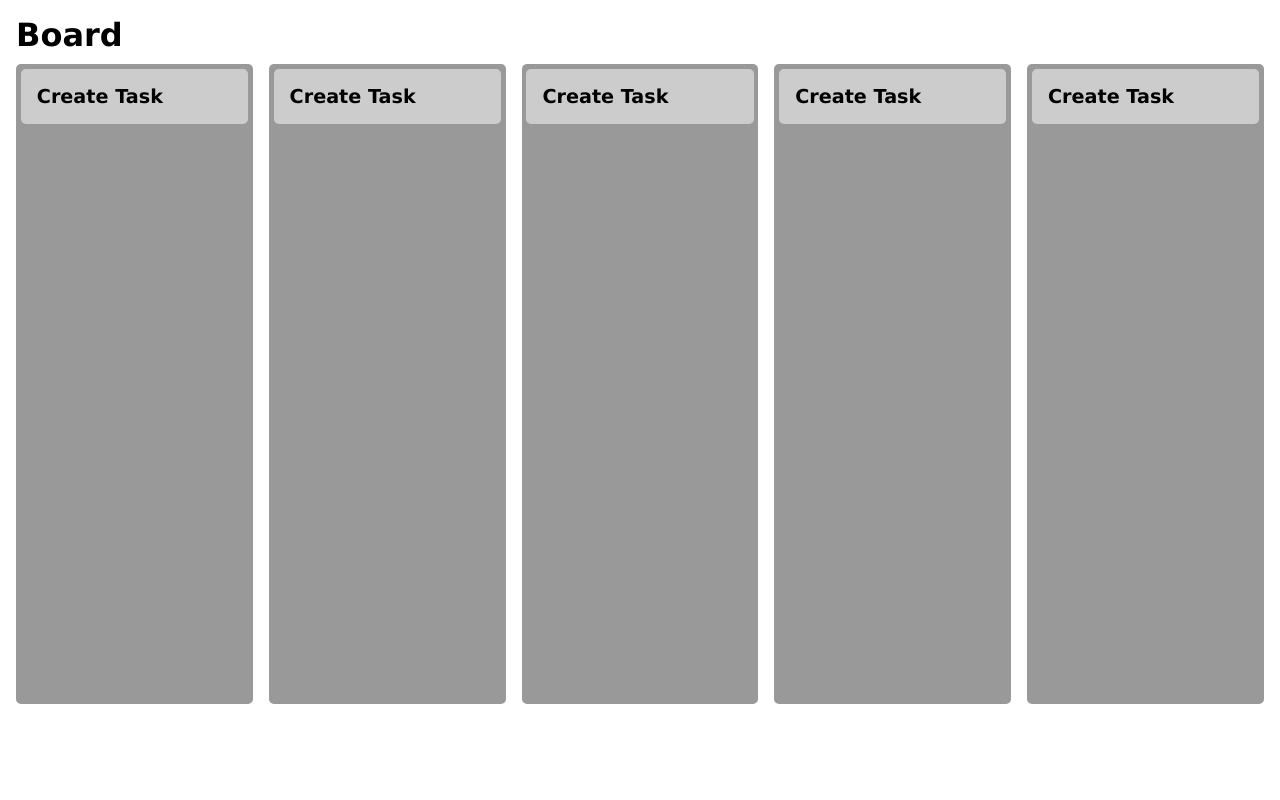
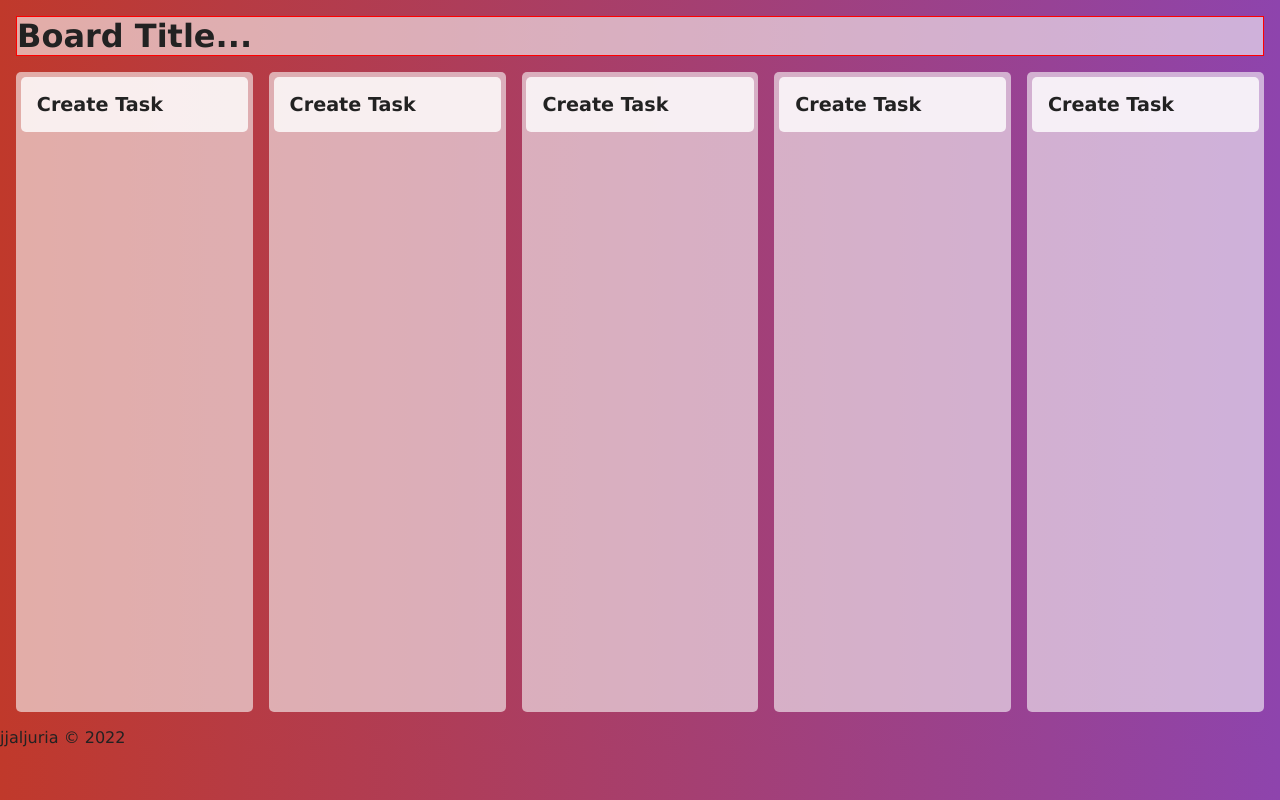
Before and after one commit to jjaljuria/trello-clone, a plain HTML site: page index.html in a window 1280 px wide. Drawn offline with Linux system fonts and the light colour scheme.

Commit message:
new color primary and secondary

```diff
--- a/index.html
+++ b/index.html
@@ -9,8 +9,8 @@
 </head>
 
 <body>
-	<div class="container">
-		<h1 class="title">Board</h1>
+	<main class="container">
+		<h1 class="title" contenteditable="true">Board Title...</h1>
 		<task-column></task-column>
 		<task-column></task-column>
 		<task-column></task-column>
@@ -18,7 +18,11 @@
 		<task-column></task-column>
 
 
-	</div>
+	</main>
+
+	<footer>
+		<p>jjaljuria &copy; 2022</p>
+	</footer>
 
 	<template id="templateTask">
 		<div class="task"
--- a/styles.css
+++ b/styles.css
@@ -5,14 +5,17 @@
 }
 
 :root{
-	--color-primary: #ccc;
-	--color-secondary: #999;
+	--color-primary: rgba(255, 255, 255, 0.8);
+	--color-secondary:rgb(250,250,250, 0.6);
 	--font: Verdana, Geneva, Tahoma, sans-serif;
+	--text-color: #222;
+	--text-white: #ffffff;
 }
 
 html{
 	font-size: 16px;
 	font-family: var(--font);
+	color: var(--text-color);
 }
 
 .container{
@@ -20,12 +23,12 @@ html{
 	max-height: 1200px;
 	display: grid;
 	grid-template-columns: repeat(5, 1fr);
-	grid-template-rows: 2rem 80vh;
+	grid-template-rows: 2.5rem 80vh;
 	gap: 1rem;
 }
 
 .column{
-	background-color: var(--color-secondary);
+	background: rgb(250,250,250, 0.6);
 	border-radius: 5px;
 	overflow-y:auto;
 	height: 100%;
@@ -84,11 +87,22 @@ html{
 	border-radius: 5px;
 	font-size: 1.2rem;
 	font-weight: bold;
+	user-select: none;
 }
 
 .new_task:hover{
-	background-color: #bbb;
+	background-color:var(--color-secondary);
 	cursor: default;
+}
+
+.title{
+	border:1px solid red;
+	font-size: 2rem;
+	background: var(--color-secondary);
+}
+
+body{
+	background: linear-gradient(to right, #c0392b, #8e44ad);
 }
 
 @media (max-width: 360px){
```
